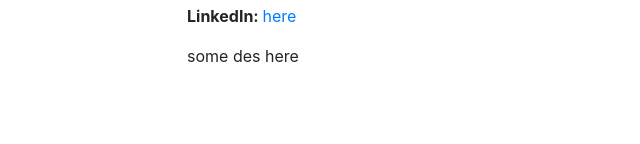
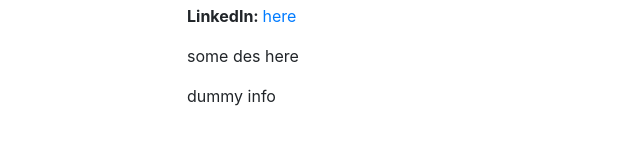
Before and after one commit to alexandrujantovanu/my_profile, a plain HTML site: page index.html in a window 1280 px wide. Shown: the part 172-316 px from the top of the page, without its empty margins (48-688 px from the left). Drawn offline with nearby package versions, Linux system fonts and the light colour scheme.

Commit message:
added dummy info

```diff
--- a/index.html
+++ b/index.html
@@ -34,6 +34,9 @@
                 <p>
                     some des here
                 </p>
+                <p>
+                    dummy info
+                </p>
             </section>
         </section>
     </main>
```
